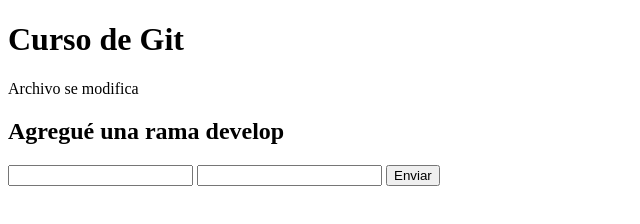
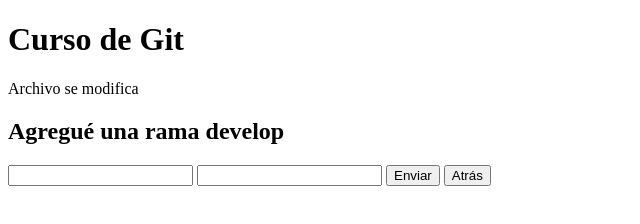
Before and after one commit to BrayanSchz/Curso1-git, a plain HTML site: page index.html in a window 1280 px wide. Shown: the whole page, without its empty margins (0-640 px from the left). Drawn offline with Linux system fonts and the light colour scheme.

Commit message:
Agregar botín atrás

```diff
--- a/index.html
+++ b/index.html
@@ -15,6 +15,7 @@
         <input type="text" name="FirstName" id="FirstName">
         <input type="text" name="SecondName" id="SecondName">
         <input type="button" value="Enviar">
+        <input type="button" value="Atrás">
     </form>
 </body>
 </html>
```
